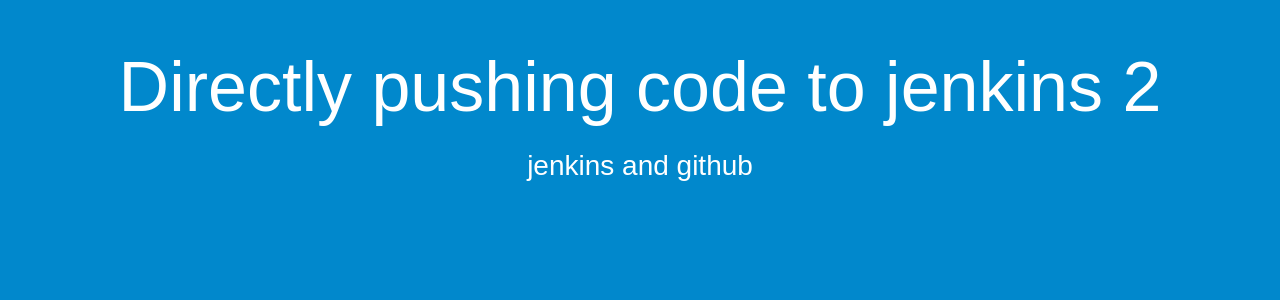
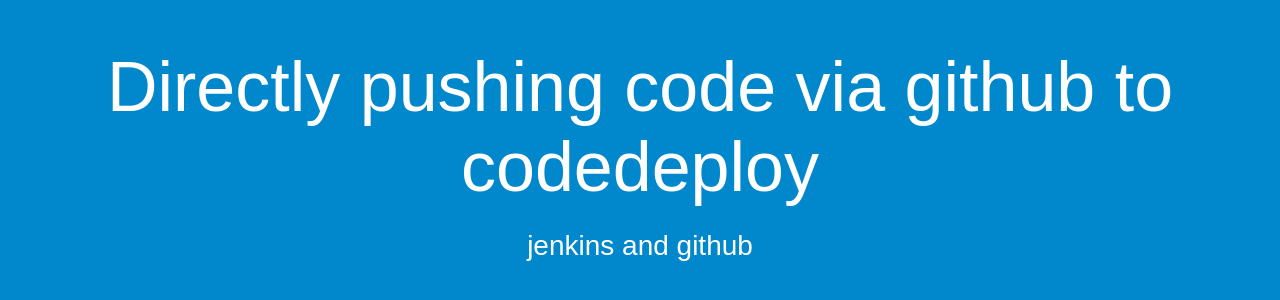
Before and after one commit to abhishek181/codedeploy-test2, a plain HTML site: page index.html in a window 1280 px wide. Drawn offline with Linux system fonts and the light colour scheme.

Commit message:
Update index.html

```diff
--- a/index.html
+++ b/index.html
@@ -26,7 +26,7 @@
 </head>
 <body>
   <div align="center">
-    <h1>Directly pushing code to jenkins 2</h1>
+    <h1>Directly pushing code via github to codedeploy</h1>
     <h2>jenkins and github</h2>
  <!--   <p>For next steps, read the <a href="http://aws.amazon.com/documentation/codedeploy">AWS CodeDeploy Documentation</a>.</p>  -->
   </div>
```
